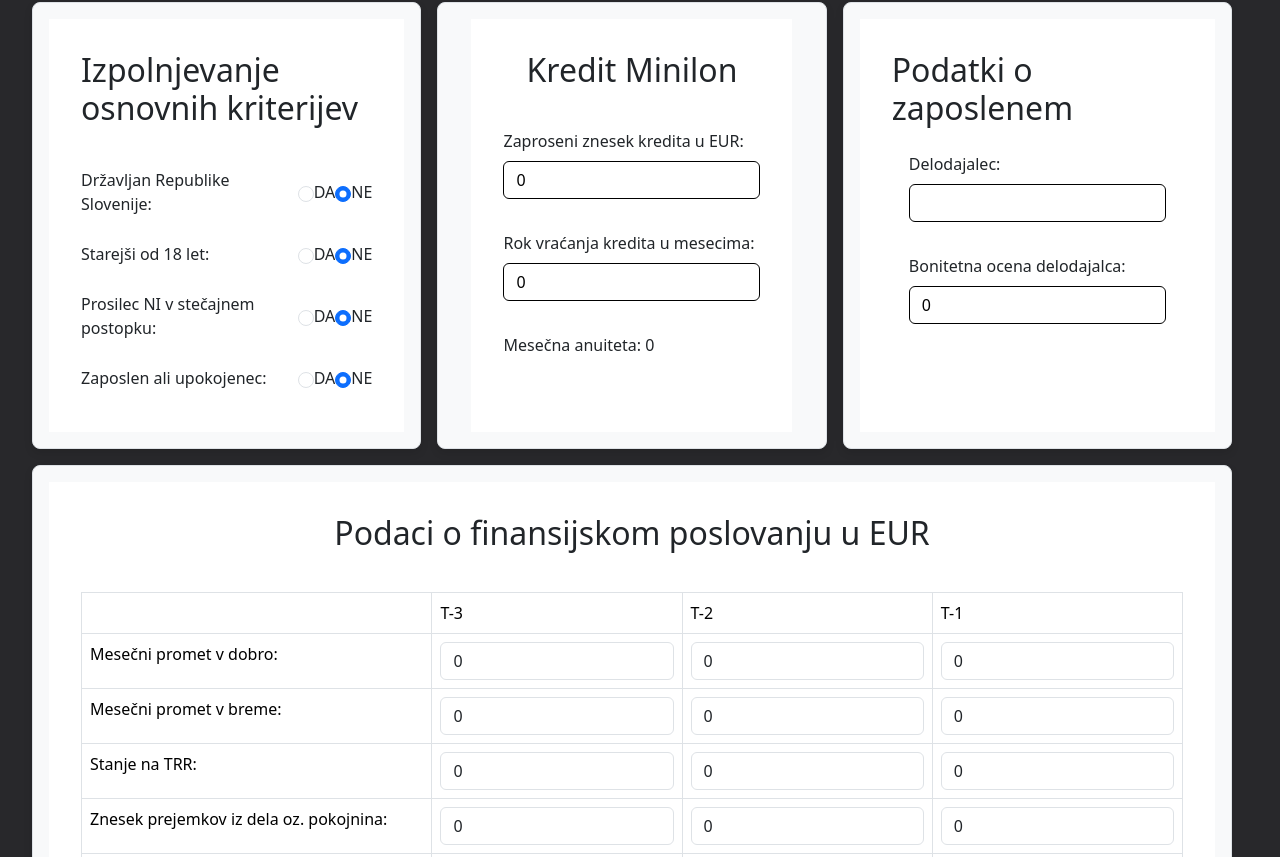
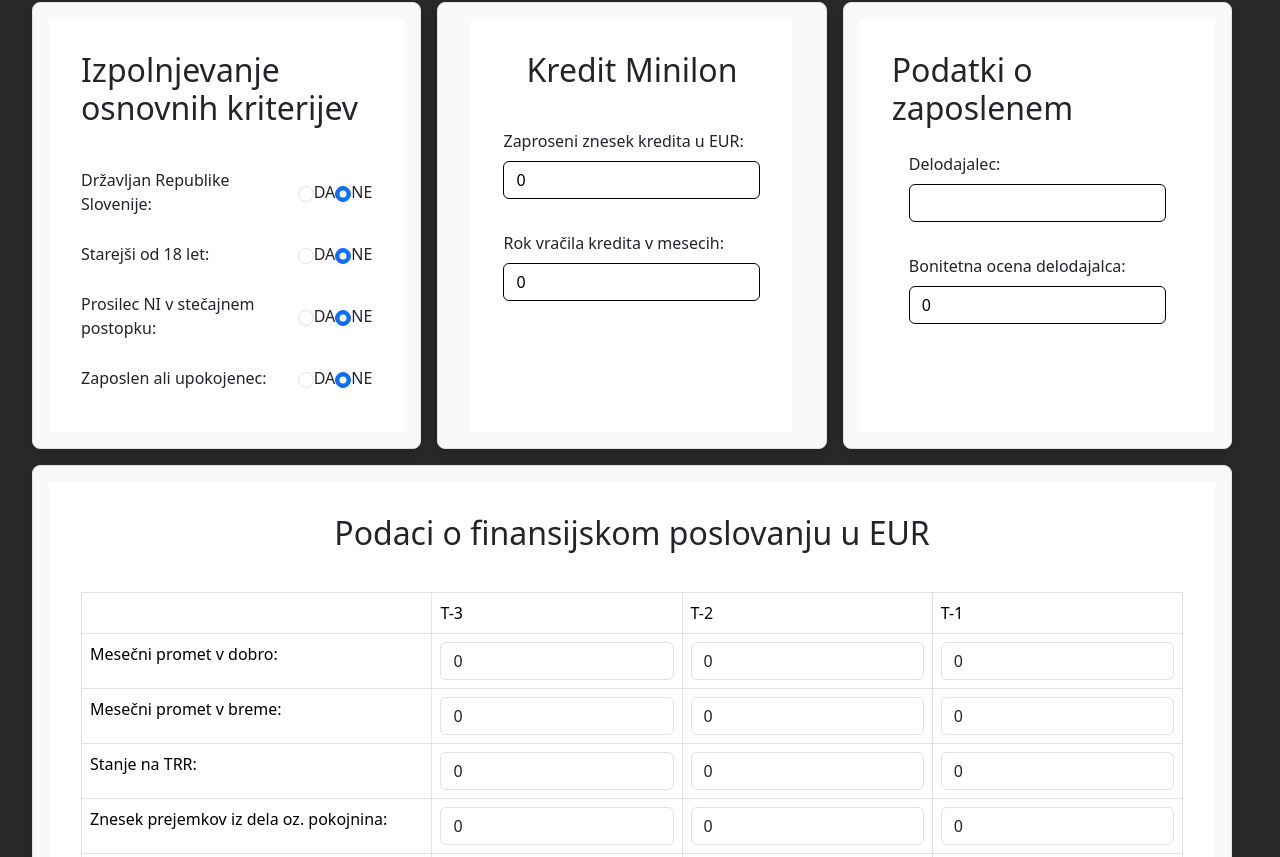
Before and after one commit to Valeri1234car/PRII, a React (Vite) app in the folder desktop-app/electron-app/: page / in a window 1280 px wide. Shown: the part 845-1702 px from the top of the page. Built offline with nearby package versions, Linux system fonts and the light colour scheme.

Commit message:
logo v buildu zrihtan

```diff
--- a/desktop-app/electron-app/src/components/Inputs/KreditMinilon.tsx
+++ b/desktop-app/electron-app/src/components/Inputs/KreditMinilon.tsx
@@ -43,12 +43,12 @@
                     <input type="number" className="form-control" name="zaproseniKredit" value={podatkiState.zaproseniKredit} onChange={HandleChange} style={{ borderColor: 'black', color: 'black' }}/>
                 </div>
                 <div className="mb-3">
-                    <label htmlFor="rokVracila" className="form-label">Rok vraćanja kredita u mesecima:</label>
+                    <label htmlFor="rokVracila" className="form-label">Rok vračila kredita v mesecih:</label>
                     <input type="number" className="form-control" name="rokVracila" value={podatkiState.rokVracila} onChange={HandleChange} style={{ borderColor: 'black', color: 'black' }}/>
                 </div>
-                <div className="mb-3">
+                {/* <div className="mb-3">
                     <p>Mesečna anuiteta: {podatkiState.mesecnaAmuniteta}</p>
-                </div>
+                </div> */}
             </div>
         </div>
 
--- a/desktop-app/electron-app/src/components/Menu/Menu.tsx
+++ b/desktop-app/electron-app/src/components/Menu/Menu.tsx
@@ -9,12 +9,14 @@
  * @verzija 1.0.0
  * @since 1.0.0
  */
+
+import logo from '../../assets/logo2.png';
 const Menu = () =>{
 
     return (
         <header className="header-container d-flex justify-content-between align-items-center ">
             <h1 className="header-title">BONITETNA OCENA</h1>
-            <img src="/logo/logo2.PNG" alt="Logo" className="header-logo" />
+            <img src={logo} alt="Minilon" className="header-logo" />
         </header>
     );
 }
```
Also changed, not shown: desktop-app/electron-app/src/assets/logo2.png (added).
